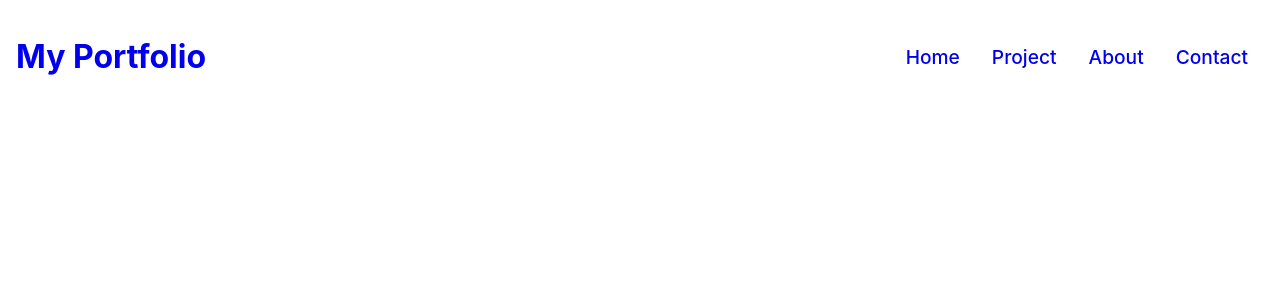
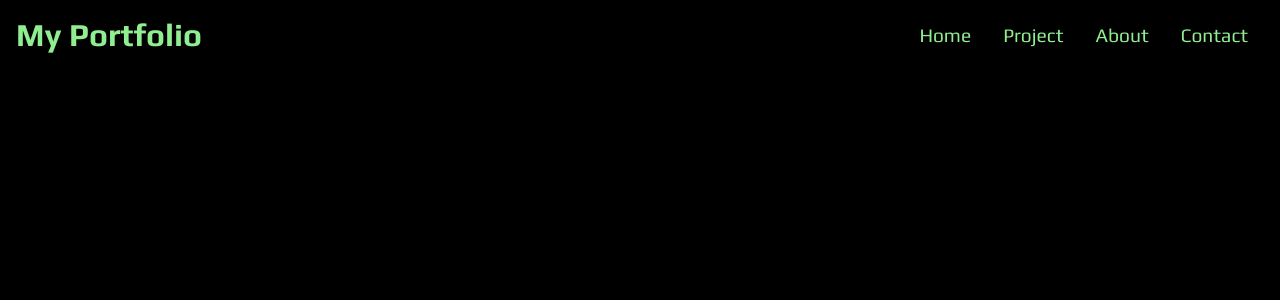
Before and after one commit to NotGrid/reactPortfolio, a React (Create React App) app in the folder react-portfolio/: page / in a window 1280 px wide. Shown: the top 300 px of the page. Built offline with nearby package versions, Linux system fonts and the light colour scheme.

Commit message:
added font and color

```diff
--- a/react-portfolio/src/index.css
+++ b/react-portfolio/src/index.css
@@ -1,19 +1,19 @@
-body {
+@import url('https://fonts.googleapis.com/css2?family=Play:wght@400;700&display=swap');
+
+* {
+  box-sizing: border-box;
+  font-family: 'Play', sans-serif;
   margin: 0;
-  font-family: -apple-system, BlinkMacSystemFont, 'Segoe UI', 'Roboto', 'Oxygen',
-    'Ubuntu', 'Cantarell', 'Fira Sans', 'Droid Sans', 'Helvetica Neue',
-    sans-serif;
-  -webkit-font-smoothing: antialiased;
-  -moz-osx-font-smoothing: grayscale;
+  padding: 0;
 }
 
-code {
-  font-family: source-code-pro, Menlo, Monaco, Consolas, 'Courier New',
-    monospace;
+body {
+  background: black;
 }
 
 h1, a {
   text-decoration: none;
+  color: rgb(144, 238, 144)
 }
 
 li {
```
